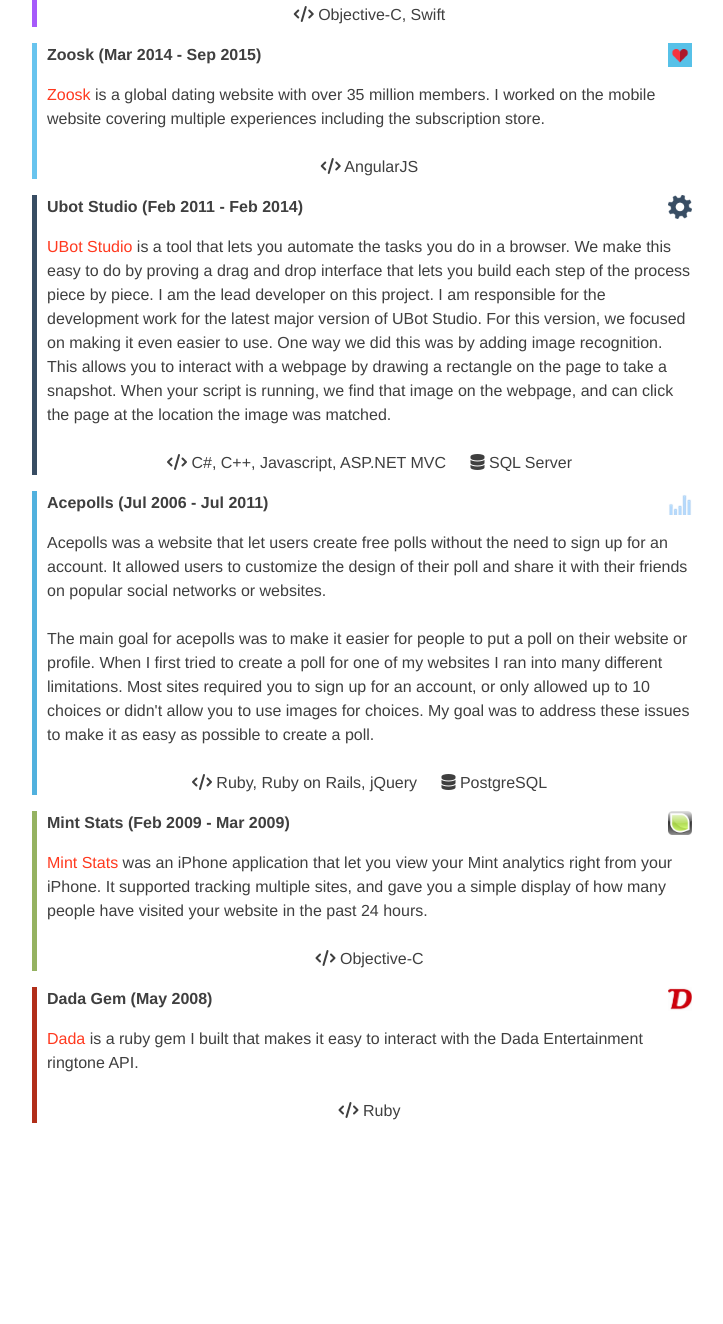
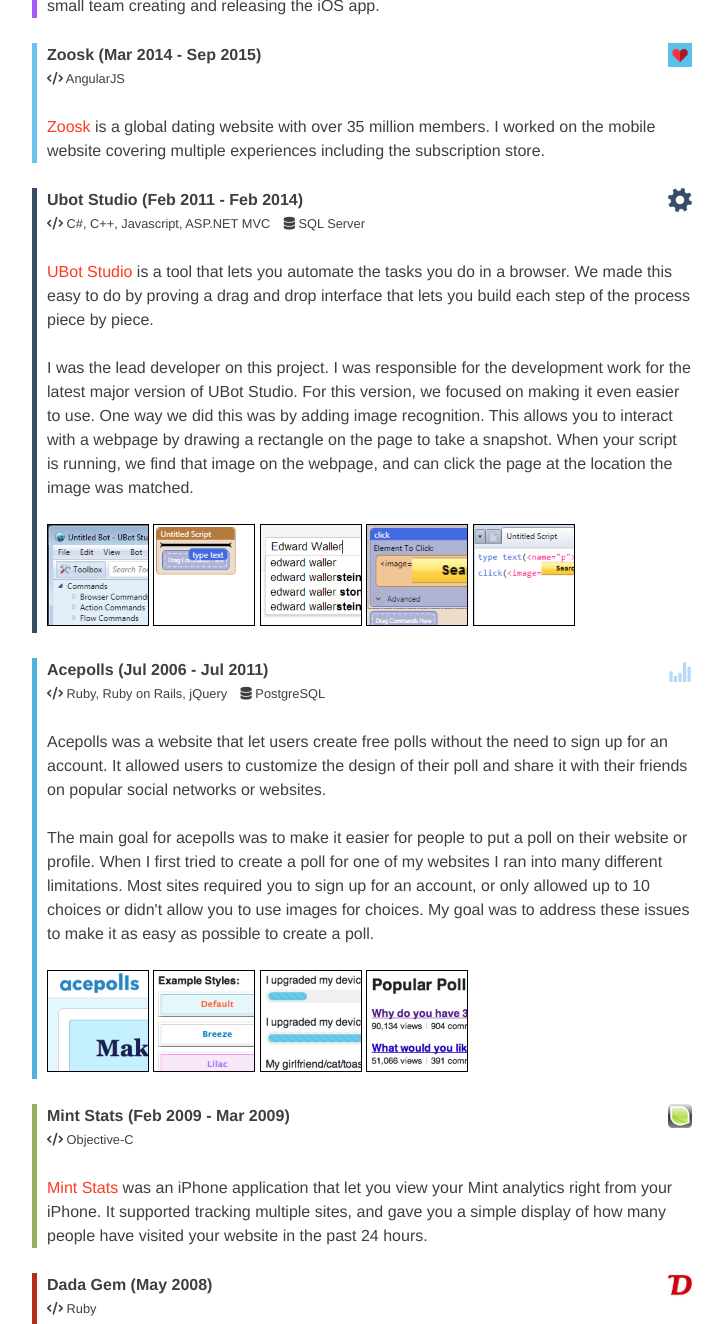
Before and after one commit to wallerdev/wallerdev-www, a plain HTML site: page index.html in a window 1280 px wide. Shown: the part 620-1944 px from the top of the page, without its empty margins (278-1001 px from the left). Before the commit the page ends 1783 px from the top, so only its background shows below. Drawn offline with nearby package versions, Linux system fonts and the light colour scheme.

Commit message:
Cleaning up / changing some positions.

```diff
--- a/css/style.css
+++ b/css/style.css
@@ -23,6 +23,7 @@ h2 {
 
 h3 {
   font-size: 100%;
+  margin-botom: 0;
 }
 
 #info {
@@ -31,6 +32,7 @@ h3 {
 
 .project {
   padding-left: 10px;
+  margin-bottom: 25px;
 }
 
 #about {
@@ -106,6 +108,7 @@ a:visited {
 .heading {
   border-bottom: 1px solid #DDD;
   padding-bottom: 10px;
+  margin-bottom: 20px;
 }
 
 .subtext {
@@ -125,14 +128,20 @@ a:visited {
 
 }
 
-#screenshots {
-  margin-top: 15px;
+.screenshots img {
+  width: 100px;
+  border: 1px solid black;
 }
 
-#screenshots a {
-  margin-right: 10px;
+.languages {
+  font-size: 80%;
 }
 
-#screenshots img {
-  border: 1px solid black;
+.database {
+  margin-left: 10px;
 }
+
+.icon {
+  height: 24px;
+  float: right
+}
--- a/index.html
+++ b/index.html
@@ -5,6 +5,11 @@
     <title>WallerDev - Projects by Edward Waller</title>
     <link rel="stylesheet" type="text/css" href="css/style.css" />
     <script src="https://use.fontawesome.com/a8e11460fb.js"></script>
+    <script src="https://code.jquery.com/jquery-3.2.1.min.js"></script>
+
+    <link rel="stylesheet" href="https://cdnjs.cloudflare.com/ajax/libs/fancybox/3.0.47/jquery.fancybox.min.css" />
+    <script src="https://cdnjs.cloudflare.com/ajax/libs/fancybox/3.0.47/jquery.fancybox.min.js"></script>
+
   </head>
   <body>
     <div id="header">
@@ -32,61 +37,89 @@
         <h1>Projects</h1>
       </div>
       <div class="project" style="border-left: 5px solid #FDF071">
-        <a href="https://streamhive.com"><img src="images/streamhive.png" style="height: 24px; float: right"></a>
-        <h3>Streamhive (Oct 2016 - Present)</h3>
-
+        <a href="https://streamhive.com"><img src="images/streamhive.png" class="icon"></a>
+        <p><strong>Streamhive (Oct 2016 - Present)</strong></p>
+        <p class="languages">
+          <i class="fa fa-code" aria-hidden="true"></i> AngularJS, NodeJS, Go, C++
+          <span class="database"><i class="fa fa-database" aria-hidden="true"></i> MongoDB</span>
+        </p>
+        <br>
 
         <p><a href="https://streamhive.com">Streamhive</a> is a site I built to find streamers playing your favorite heroes.
           It uses image recognition to classify streams based on what hero they are playing.
           It was featured in the official Blizzard launcher in Apr 2017.</p>
-        <br>
-        <p style="text-align: center;">
-          <span style="margin-right: 20px;"><i class="fa fa-code" aria-hidden="true"></i> AngularJS, NodeJS, Go, C++</span>
-          <i class="fa fa-database" aria-hidden="true"></i> MongoDB
-        </p>
       </div>
       <div class="project" style="border-left: 5px solid #A65AFA">
-        <a href="https://golivelyapp.com"><img src="images/lively.png" style="height: 24px; float: right"></a>
-        <h3>Lively (Sep 2015 - Present)</h3>
+        <a href="https://golivelyapp.com"><img src="images/lively.png" class="icon"></a>
+        <p><strong>Lively (Sep 2015 - Present)</strong></p>
+        <p class="languages">
+          <i class="fa fa-code" aria-hidden="true"></i> Objective-C, Swift
+        </p>
+        <br>
 
         <p><a href="https://golivelyapp.com">Lively</a> is a dating app built to give you a more genuine glimpse into someone's life.
           It lets you record videos to show your personality better than a photo ever could.
           I worked with a small team creating and releasing the iOS app.</p>
-        <br>
-        <p style="text-align: center;">
-          <i class="fa fa-code" aria-hidden="true"></i> Objective-C, Swift
-        </p>
       </div>
       <div class="project" style="border-left: 5px solid #68c4ee">
-        <a href="https://www.zoosk.com/"><img src="images/zoosk.png" style="height: 24px; float: right"></a>
-        <h3>Zoosk (Mar 2014 - Sep 2015)</h3>
+        <a href="https://www.zoosk.com/"><img src="images/zoosk.png" class="icon"></a>
+        <p><strong>Zoosk (Mar 2014 - Sep 2015)</strong></p>
+        <p class="languages">
+          <i class="fa fa-code" aria-hidden="true"></i> AngularJS
+        </p>
+        <br>
 
         <p><a href="https://www.zoosk.com/">Zoosk</a> is a global dating website with over 35 million members.
           I worked on the mobile website covering multiple experiences including the subscription store.</p>
-        <br>
-        <p style="text-align: center;">
-          <i class="fa fa-code" aria-hidden="true"></i> AngularJS
-        </p>
       </div>
       <div class="project" style="border-left: 5px solid #384d63">
-        <img src="images/ubot studio.png" style="height: 24px; float: right">
-        <h3>Ubot Studio (Feb 2011 - Feb 2014)</h3>
+        <img src="images/ubot studio.png" class="icon">
+        <p><strong>Ubot Studio (Feb 2011 - Feb 2014)</strong></p>
+        <p class="languages">
+          <i class="fa fa-code" aria-hidden="true"></i> C#, C++, Javascript, ASP.NET MVC
+          <span class="database"><i class="fa fa-database" aria-hidden="true"></i> SQL Server</span>
+        </p>
+        <br>
 
-        <p><a href="https://ubotstudio.com/site/">UBot Studio</a> is a tool that lets you automate the tasks you do in a browser. We make this easy to do by proving a drag and drop interface that lets you build each step of the process piece by piece.
-
-          I am the lead developer on this project.
-          I am responsible for the development work for the latest major version of UBot Studio.
-          For this version, we focused on making it even easier to use. One way we did this was by adding image recognition. This allows you to interact with a webpage by drawing a rectangle on the page to take a snapshot. When your script is running, we find that image on the webpage, and can click the page at the location the image was matched.</p>
-
+        <p><a href="https://ubotstudio.com/site/">UBot Studio</a> is a tool that lets you automate the tasks you do in a browser.
+          We made this easy to do by proving a drag and drop interface that lets you build each step of the process piece by piece.
+        </p>
         <br>
-        <p style="text-align: center;">
-          <span style="margin-right: 20px;"><i class="fa fa-code" aria-hidden="true"></i> C#, C++, Javascript, ASP.NET MVC</span>
-          <i class="fa fa-database" aria-hidden="true"></i> SQL Server
-        </p>
+        <p>
+          I was the lead developer on this project.
+          I was responsible for the development work for the latest major version of UBot Studio.
+          For this version, we focused on making it even easier to use. One way we did this was by adding image recognition.
+          This allows you to interact with a webpage by drawing a rectangle on the page to take a snapshot.
+          When your script is running, we find that image on the webpage, and can click the page at the location the image was matched.</p>
+        <br>
+        <div class="screenshots" style="">
+          <p>
+            <a href="images/ubot_ss1.png" data-fancybox="gallery">
+              <img src="images/ubot_ss1_thumb.png">
+            </a>
+            <a href="images/ubot_ss2.png" data-fancybox="gallery">
+              <img src="images/ubot_ss2_thumb.png">
+            </a>
+            <a href="images/ubot_ss3.png" data-fancybox="gallery">
+              <img src="images/ubot_ss3_thumb.png">
+            </a>
+            <a href="images/ubot_ss4.png" data-fancybox="gallery">
+              <img src="images/ubot_ss4_thumb.png">
+            </a>
+            <a href="images/ubot_ss5.png" data-fancybox="gallery">
+              <img src="images/ubot_ss5_thumb.png">
+            </a>
+          </p>
+        </div>
       </div>
       <div class="project" style="border-left: 5px solid #51b1de">
-        <img src="images/acepolls.png" style="height: 24px; float: right">
-        <h3>Acepolls (Jul 2006 - Jul 2011)</h3>
+        <img src="images/acepolls.png" class="icon">
+        <p><strong>Acepolls (Jul 2006 - Jul 2011)</strong></p>
+        <p class="languages">
+          <i class="fa fa-code" aria-hidden="true"></i> Ruby, Ruby on Rails, jQuery
+          <span class="database"><i class="fa fa-database" aria-hidden="true"></i> PostgreSQL</span>
+        </p>
+        <br>
 
         <p>
           Acepolls was a website that let users create free polls without the need to sign up for an account.
@@ -100,33 +133,45 @@
           My goal was to address these issues to make it as easy as possible to create a poll.
         </p>
         <br>
-        <p style="text-align: center;">
-          <span style="margin-right: 20px;"><i class="fa fa-code" aria-hidden="true"></i> Ruby, Ruby on Rails, jQuery</span>
-          <i class="fa fa-database" aria-hidden="true"></i> PostgreSQL
-        </p>
+        <div class="screenshots" style="">
+          <p>
+            <a href="images/acepolls_ss1.png" data-fancybox="gallery">
+              <img src="images/acepolls_ss1_thumb.png">
+            </a>
+            <a href="images/acepolls_ss2.png" data-fancybox="gallery">
+              <img src="images/acepolls_ss2_thumb.png">
+            </a>
+            <a href="images/acepolls_ss3.png" data-fancybox="gallery">
+              <img src="images/acepolls_ss3_thumb.png">
+            </a>
+            <a href="images/acepolls_ss4.png" data-fancybox="gallery">
+              <img src="images/acepolls_ss4_thumb.png">
+            </a>
+          </p>
+        </div>
       </div>
 
       <div class="project" style="border-left: 5px solid #95b261">
-        <img src="images/mint.png" style="height: 24px; float: right">
-        <h3>Mint Stats (Feb 2009 - Mar 2009)</h3>
+        <img src="images/mint.png" class="icon">
+        <p><strong>Mint Stats (Feb 2009 - Mar 2009)</strong></p>
+        <p class="languages">
+          <i class="fa fa-code" aria-hidden="true"></i> Objective-C
+        </p>
+        <br>
 
         <p><a href="http://itunes.apple.com/us/app/mintstats/id308257679?mt=8">Mint Stats</a> was an iPhone application that let you view your Mint analytics right from your iPhone.
           It supported tracking multiple sites, and gave you a simple display of how many people have visited your website in the past 24 hours.</p>
-        <br>
-        <p style="text-align: center;">
-          <i class="fa fa-code" aria-hidden="true"></i> Objective-C
-        </p>
       </div>
 
       <div class="project" style="border-left: 5px solid #b12e1a">
-        <img src="images/dada.png" style="height: 24px; float: right">
-        <h3>Dada Gem (May 2008)</h3>
+        <img src="images/dada.png" class="icon">
+        <p><strong>Dada Gem (May 2008)</strong></p>
+        <p class="languages">
+          <i class="fa fa-code" aria-hidden="true"></i> Ruby
+        </p>
+        <br>
 
         <p><a href="https://rubygems.org/gems/dada/versions/0.0.1">Dada</a> is a ruby gem I built that makes it easy to interact with the Dada Entertainment ringtone API.</p>
-        <br>
-        <p style="text-align: center;">
-          <i class="fa fa-code" aria-hidden="true"></i> Ruby
-        </p>
       </div>
       <script type="text/javascript">
         var gaJsHost = (("https:" == document.location.protocol) ? "https://ssl." : "http://www.");
```
